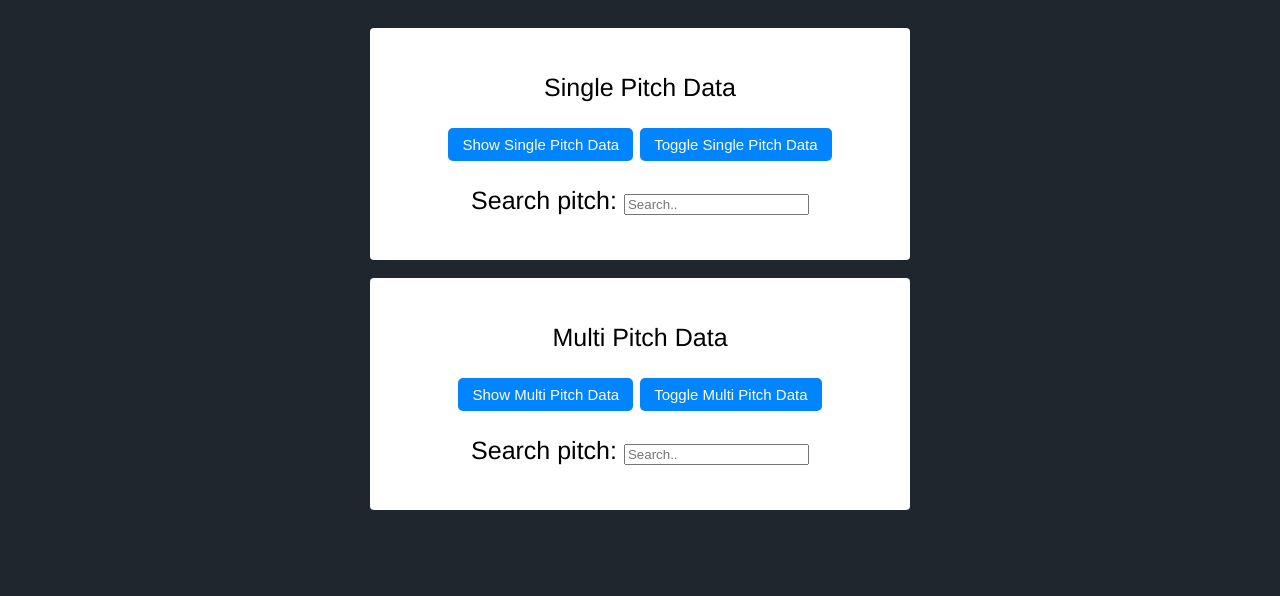
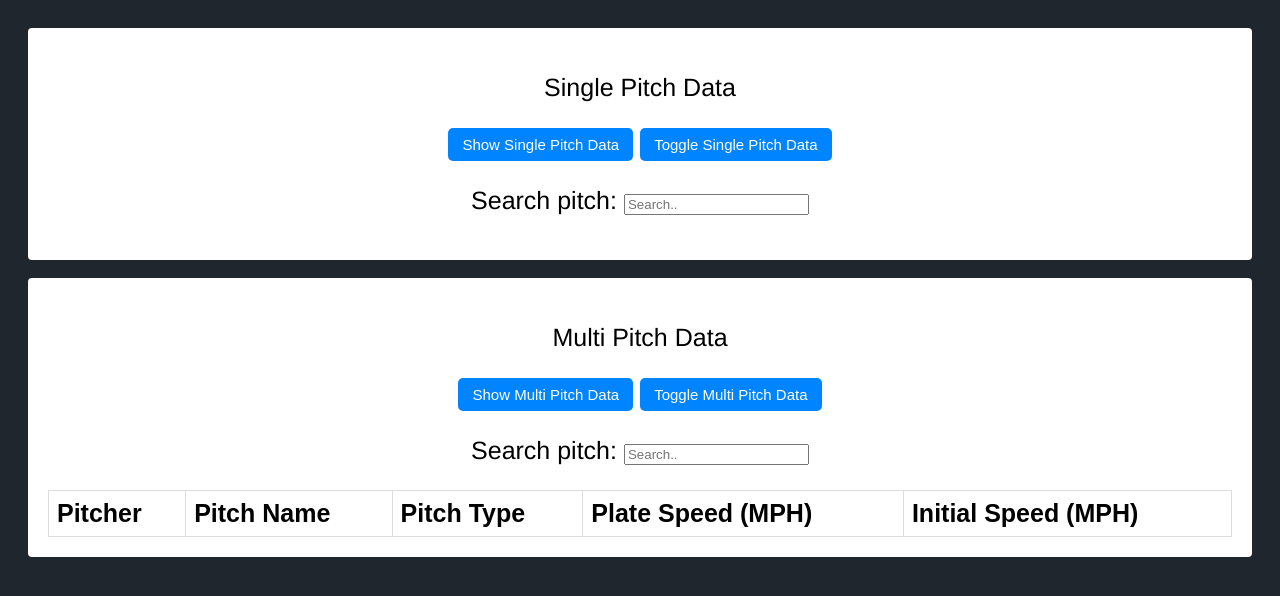
Before and after one commit to gerardbarros/pitch-data, a plain HTML site: page index.html in a window 1280 px wide. Drawn offline with nearby package versions, Linux system fonts and the light colour scheme.

Commit message:
Convert multi view data into a table

```diff
--- a/app.js
+++ b/app.js
@@ -23,18 +23,33 @@ getMultiPlayString = function(play) {
         inning = "Bot";
 }
     return `
-        <strong>Pitcher:</strong> ${play.pitcher_name}
-        <br>
-        <strong>Pitch Name:</strong> ${play.pitch_name}
-        <br>
-        <strong>Pitch Type:</strong> ${play.pitch_type}
-        <br>
-        <strong>Plate Speed:</strong> ${Math.round(play.plate_speed)} MPH
-        <br>
-        <strong>Initial Speed:</strong> ${Math.round(play.initial_speed)} MPH
-        <br>`;
+
+
+            <tr>
+                    <td>${play.pitcher_name} </td>
+                    <td>${play.pitch_name}</td>
+                    <td>${play.pitch_type}</td>
+                    <td>${Math.round(play.plate_speed)}</td>
+                    <td>${Math.round(play.initial_speed)}</td>
+                </tr>
+
+
+
+
+
+        `
+        ;
 }
-
+        // <strong>Pitcher:</strong> ${play.pitcher_name}
+        // <br>
+        // <strong>Pitch Name:</strong> ${play.pitch_name}
+        // <br>
+        // <strong>Pitch Type:</strong> ${play.pitch_type}
+        // <br>
+        // <strong>Plate Speed:</strong> ${Math.round(play.plate_speed)} MPH
+        // <br>
+        // <strong>Initial Speed:</strong> ${Math.round(play.initial_speed)} MPH
+        // <br>`
 
 
 singlePitchButton.on("click", function() {
@@ -73,7 +88,7 @@ multiPitchButton.on("click", function() {
             for(let i = 0; i < pitches.length; i++) {
             let p = pitches[i];
             if(p.event_result !== "") {
-                $(".multi-pitch-events").append("<li>"+getMultiPlayString(p)+"</li>")
+                $(".multi-pitch-events").append("<tbody>"+getMultiPlayString(p)+"</tbody>")
             }
         }
         console.log(pitches[1].pitcher_name, pitches[1].pitch_number)
--- a/css/style.css
+++ b/css/style.css
@@ -12,7 +12,7 @@ body {
     text-align: center;
     transition: all 0.2s;
     margin: 0 auto;
-    width: 500px;
+    width: auto;
 }
 
 button {
@@ -43,3 +43,19 @@ button {
 .multi-pitch-events {
     text-align:left;
 }
+
+table {
+    font-family: arial, sans-serif;
+    border-collapse: collapse;
+    width: 100%;
+}
+
+td, th {
+    border: 1px solid #dddddd;
+    text-align: left;
+    padding: 8px;
+}
+
+tr {
+    padding: 30px;
+}
--- a/index.html
+++ b/index.html
@@ -25,8 +25,20 @@
         <button id="multi-pitch-data">Show Multi Pitch Data</button>
         <button id="hide-multi-pitch-data">Toggle Multi Pitch Data</button>
         <p>Search pitch: <input id="multi-pitch-search" type="text" placeholder="Search.."></p>
-        <ol class="multi-pitch-events" id="multi-pitch-list">
-        </ol>
+        <table class="multi-pitch-events" id="multi-pitch-list">
+            <thead>
+                <tr>
+                    <th>Pitcher</th>
+                    <th>Pitch Name</th>
+                    <th>Pitch Type</th>
+                    <th>Plate Speed (MPH)</th>
+                    <th>Initial Speed (MPH)</th>
+                </tr>
+            </thead>
+            <tbody>
+
+            </tbody>
+        </table>
     </div>
 
 
```
